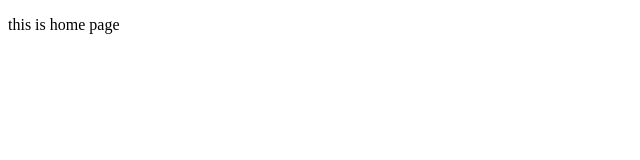
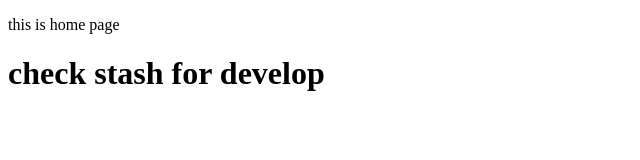
Before and after one commit to mohamadmt/project, a plain HTML site: page index.html in a window 1280 px wide. Shown: the whole page, without its empty margins (0-640 px from the left). Drawn offline with Linux system fonts and the light colour scheme.

```diff
--- a/index.html
+++ b/index.html
@@ -7,6 +7,8 @@
     <title>home page</title>
 
     <p>this is home page</p>
+
+    <h1>check stash for develop</h1>
 </head>
 <body>
 
```
